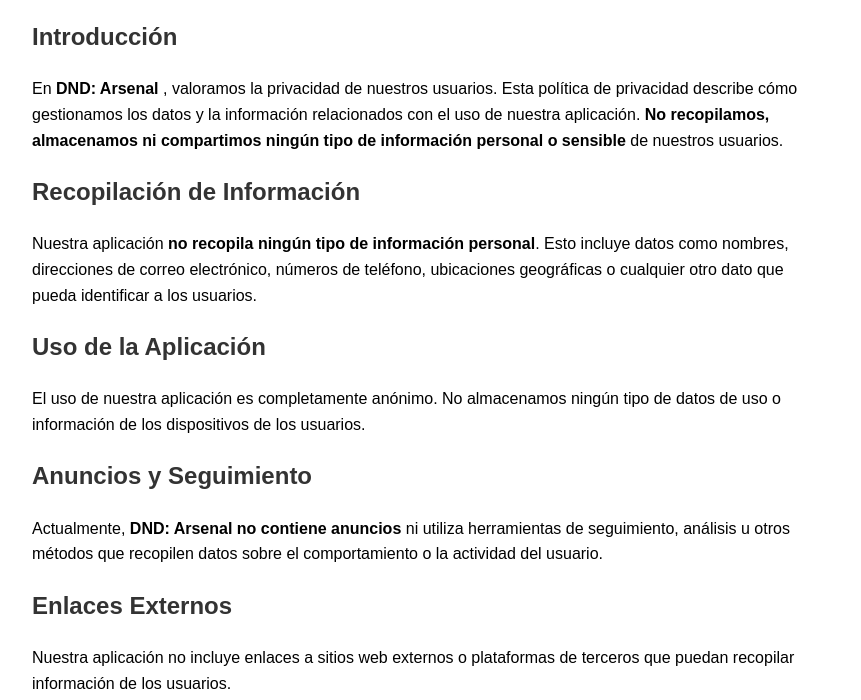
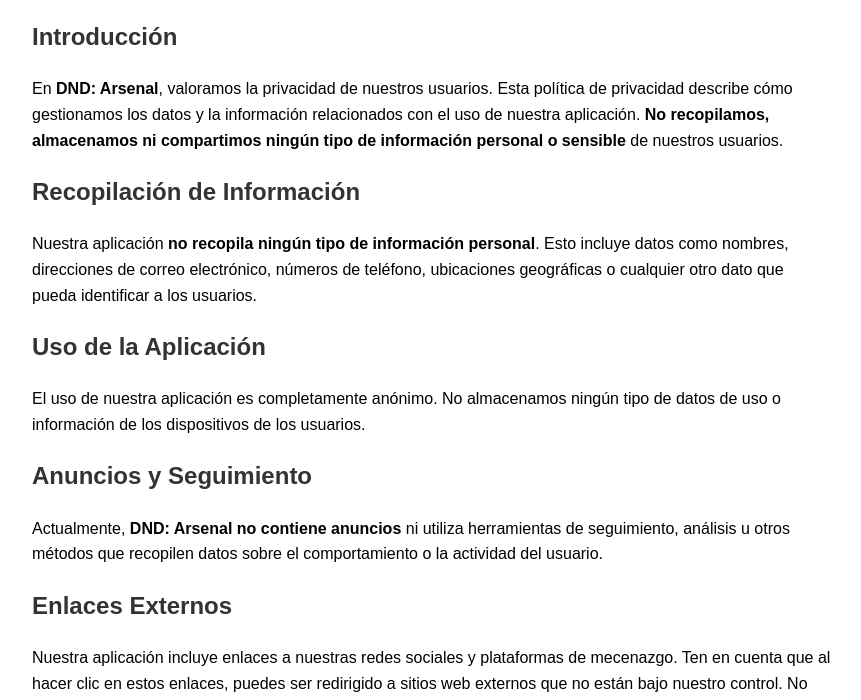
Before and after one commit to LucasOrellana1/dnd_arsenal_priv_policy, a plain HTML site: page index.html in a window 1280 px wide. Shown: the part 96-796 px from the top of the page, without its empty margins (208-1069 px from the left). Drawn offline with Linux system fonts and the light colour scheme.

Commit message:
cambio links externos

```diff
--- a/index.html
+++ b/index.html
@@ -22,7 +22,7 @@
 <h1>Política de Privacidad</h1>
 
 <h2>Introducción</h2>
-<p>En <strong> DND: Arsenal </strong>, valoramos la privacidad de nuestros usuarios. Esta política de privacidad describe cómo gestionamos los datos y la información relacionados con el uso de nuestra aplicación. <strong>No recopilamos, almacenamos ni compartimos ningún tipo de información personal o sensible</strong> de nuestros usuarios.</p>
+<p>En <strong>DND: Arsenal</strong>, valoramos la privacidad de nuestros usuarios. Esta política de privacidad describe cómo gestionamos los datos y la información relacionados con el uso de nuestra aplicación. <strong>No recopilamos, almacenamos ni compartimos ningún tipo de información personal o sensible</strong> de nuestros usuarios.</p>
 
 <h2>Recopilación de Información</h2>
 <p>Nuestra aplicación <strong>no recopila ningún tipo de información personal</strong>. Esto incluye datos como nombres, direcciones de correo electrónico, números de teléfono, ubicaciones geográficas o cualquier otro dato que pueda identificar a los usuarios.</p>
@@ -34,7 +34,7 @@
 <p>Actualmente, <strong>DND: Arsenal</strong> <strong>no contiene anuncios</strong> ni utiliza herramientas de seguimiento, análisis u otros métodos que recopilen datos sobre el comportamiento o la actividad del usuario.</p>
 
 <h2>Enlaces Externos</h2>
-<p>Nuestra aplicación no incluye enlaces a sitios web externos o plataformas de terceros que puedan recopilar información de los usuarios.</p>
+<p>Nuestra aplicación incluye enlaces a nuestras redes sociales y plataformas de mecenazgo. Ten en cuenta que al hacer clic en estos enlaces, puedes ser redirigido a sitios web externos que no están bajo nuestro control. No somos responsables de las prácticas de privacidad de estos sitios y te recomendamos revisar sus políticas de privacidad.</p>
 
 <h2>Cambios en la Política de Privacidad</h2>
 <p>Si en algún momento decidimos cambiar nuestra política de privacidad, notificaremos a los usuarios mediante una actualización en esta página. Recomendamos revisar esta política periódicamente para estar al tanto de cualquier cambio.</p>
```
